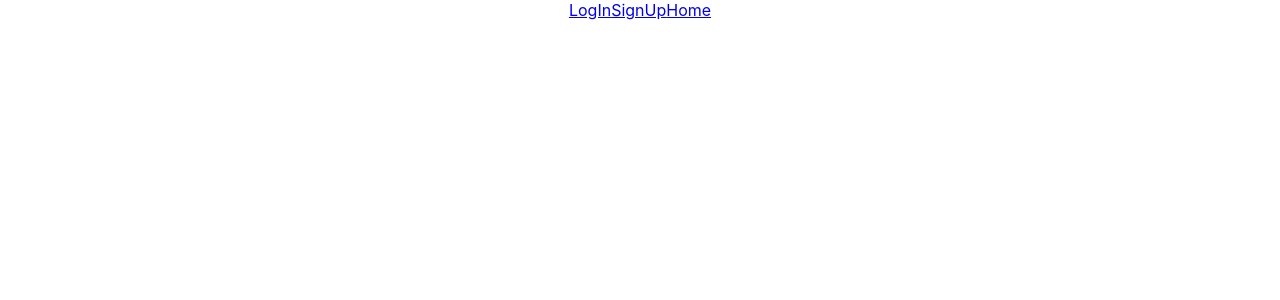
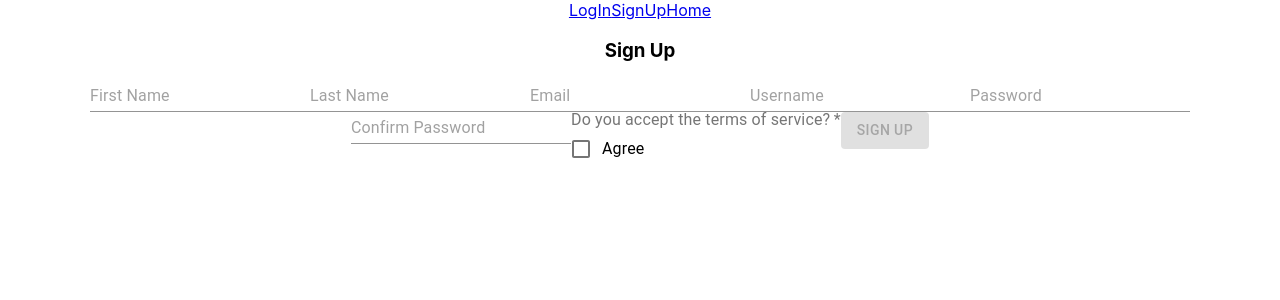
Before and after one commit to expat-journal-01/react-frontend, a React (Create React App) app in the folder client/: page /signup in a window 1280 px wide. Shown: the top 300 px of the page. Built offline with nearby package versions, Linux system fonts and the light colour scheme.

Commit message:
installed material-ui to style register form

```diff
--- a/client/src/App.js
+++ b/client/src/App.js
@@ -28,7 +28,7 @@ function App() {
       <Route exact path = "/login" />
 
       <Route exact path = "/signup">
-        {/* <Register />  */}
+        <Register />
       </Route>
     </div>
   );
--- a/client/src/components/Register.js
+++ b/client/src/components/Register.js
@@ -6,6 +6,18 @@ import axios from 'axios'
 import regFormSchema from '../validation/regFormSchema'
 import * as yup from 'yup'
 import StyledRegister from './StyledRegister'
+import {
+    TextField,
+    FormControl,
+    FormControlLabel,
+    Button, Checkbox,
+    FormLabel,
+    FormGroup,
+    NativeSelect,
+    Select,
+    FormHelperText,
+    InputLabel
+  } from '@material-ui/core'
 
 
 const initialRegisterValues = {
@@ -97,55 +109,43 @@ function Register() {
       }, [registerValues])
 
     return (
-    <StyledRegister onSubmit={onSubmit}>
+    <form onSubmit={onSubmit}>
         <h3>Sign Up</h3>
         <div className='inputs-container'>
-            <label className='firstName'>
-                <input
-                    type='text'
+            <TextField
                 name='firstName'
                 id='firstName'
                 values={registerValues.firstName}
                 onChange={inputChange}
                 placeholder='First Name'
             />
-            </label>
 
-            <label className='lastName'>
-                <input
-                    type='text'
+             <TextField
                 name='lastName'
                 id='lastName'
                 values={registerValues.lastName}
                 onChange={inputChange}
                 placeholder='Last Name'
             />
-            </label>
 
-            <label  className='email'>
-                <input
+            <TextField
                 type='email'
                 name='email'
                 id='email'
                 values={registerValues.email}
                 onChange={inputChange}
-                    placeholder='Email Address'
+                placeholder='Email'
             />
-            </label>
 
-            <label  className='username'>
-                <input
-                    type='text'
+            <TextField
                 name='username'
                 id='username'
                 values={registerValues.username}
                 onChange={inputChange}
                 placeholder='Username'
             />
-            </label>
 
-            <label  className='password'>
-                <input
+            <TextField
                 type='password'
                 name='password'
                 id='password'
@@ -153,32 +153,34 @@ function Register() {
                 onChange={inputChange}
                 placeholder='Password'
             />
-            </label>
 
-            <label  className='confirmPassword'>
-                <input
+            <TextField
                 type='password'
                 name='confirmPassword'
                 id='confirmPassword'
                 values={registerValues.confirmPassword}
                 onChange={inputChange}
                 placeholder='Confirm Password'
+            />
 
-                />
-            </label>
-
-            <h4>Accept the terms?</h4>
-            <label className='terms'> Accept
-                <input
-                    type='checkbox'
+            <FormControl required>
+                <FormLabel>Do you accept the terms of service?</FormLabel>
+                <FormGroup>
+                    <FormControlLabel control={
+                        <Checkbox
                         name='terms'
                         id='terms'
                         checked={registerValues.terms}
                         onChange={inputChange}
+                        />
+                    }
+                    label='Agree'
+                    />
+                </FormGroup>
+            </FormControl>
 
-                />
-            </label>
-            <button disabled={disabledReg}>Register</button>
+
+            <Button onClick={onSubmit} disabled={disabledReg} variant='contained' color='primary' >Sign Up</Button>
             {/* <div>
                 <h4>Already have an account?</h4>
                 <a href='#'>Login</a>
@@ -194,7 +196,7 @@ function Register() {
                 {!confirmState && <p>Passwords do not match</p>}
             </div>
         </div>
-    </StyledRegister>
+    </form>
     )
 }
 
```
Lines whose indentation alone changed are shown as unchanged.
